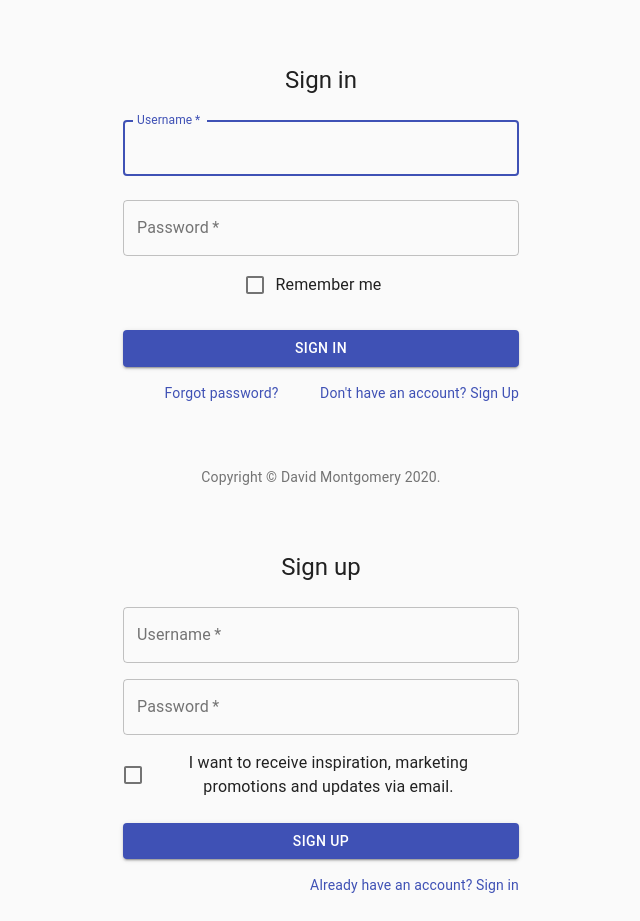
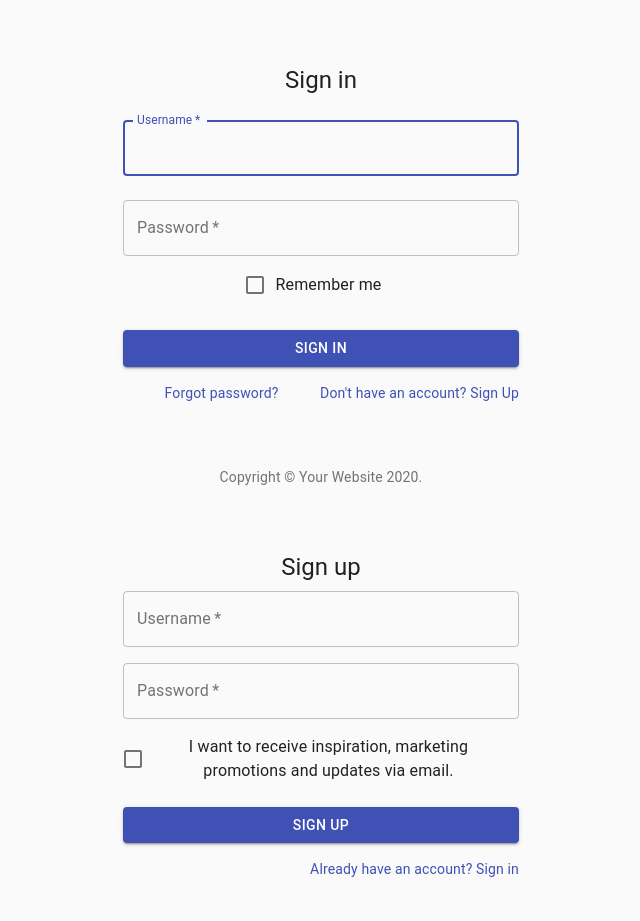
Before and after one commit to dthemg/react-login2, a React (Create React App) app in the folder frontend/: page / in a window 1280 px wide. Shown: the top 921 px of the page, without its empty margins (319-959 px from the left). Built offline with nearby package versions, Linux system fonts and the light colour scheme; no server answers.

Commit message:
Signup/Signin shared content moved to own file

```diff
--- /dev/null
+++ b/frontend/src/components/_formComponents.js
@@ -0,0 +1,37 @@
+import React from 'react';
+import Link from '@material-ui/core/Link';
+import Typography from '@material-ui/core/Typography';
+import { makeStyles } from '@material-ui/core/styles';
+
+export const useStyles = makeStyles((theme) => ({
+  paper: {
+    marginTop: theme.spacing(8),
+    display: 'flex',
+    flexDirection: 'column',
+    alignItems: 'center',
+  },
+  avatar: {
+    margin: theme.spacing(1),
+    backgroundColor: theme.palette.secondary.main,
+  },
+  form: {
+    width: '100%', // Fix IE 11 issue.
+    marginTop: theme.spacing(1),
+  },
+  submit: {
+    margin: theme.spacing(3, 0, 2),
+  },
+}));
+
+export function Copyright() {
+  return (
+    <Typography variant="body2" color="textSecondary" align="center">
+      {'Copyright © '}
+      <Link color="inherit" href="https://material-ui.com/">
+        Your Website
+      </Link>{' '}
+      {new Date().getFullYear()}
+      {'.'}
+    </Typography>
+  );
+}
--- a/frontend/src/components/signInComponent.js
+++ b/frontend/src/components/signInComponent.js
@@ -1,6 +1,4 @@
 import React from 'react';
-import { useForm } from 'react-hook-form';
-
 import Button from '@material-ui/core/Button';
 import CssBaseline from '@material-ui/core/CssBaseline';
 import TextField from '@material-ui/core/TextField';
@@ -10,41 +8,12 @@ import Link from '@material-ui/core/Link';
 import Grid from '@material-ui/core/Grid';
 import Box from '@material-ui/core/Box';
 import Typography from '@material-ui/core/Typography';
-import { makeStyles } from '@material-ui/core/styles';
+
 import Container from '@material-ui/core/Container';
 
-function Copyright() {
-  return (
-    <Typography variant="body2" color="textSecondary" align="center">
-      {'Copyright © '}
-      <Link color="inherit" href="https://material-ui.com/">
-        David Montgomery
-      </Link>{' '}
-      {new Date().getFullYear()}
-      {'.'}
-    </Typography>
-  );
-}
+import { useForm } from 'react-hook-form';
+import { Copyright, useStyles } from './_formComponents';
 
-const useStyles = makeStyles((theme) => ({
-  paper: {
-    marginTop: theme.spacing(8),
-    display: 'flex',
-    flexDirection: 'column',
-    alignItems: 'center',
-  },
-  avatar: {
-    margin: theme.spacing(1),
-    backgroundColor: theme.palette.secondary.main,
-  },
-  form: {
-    width: '100%', // Fix IE 11 issue.
-    marginTop: theme.spacing(1),
-  },
-  submit: {
-    margin: theme.spacing(3, 0, 2),
-  },
-}));
 
 export default function SignIn() {
   const classes = useStyles();
--- a/frontend/src/components/signUpComponent.js
+++ b/frontend/src/components/signUpComponent.js
@@ -1,6 +1,4 @@
 import React from 'react';
-import { useForm } from 'react-hook-form';
-
 import Button from '@material-ui/core/Button';
 import CssBaseline from '@material-ui/core/CssBaseline';
 import TextField from '@material-ui/core/TextField';
@@ -10,41 +8,11 @@ import Link from '@material-ui/core/Link';
 import Grid from '@material-ui/core/Grid';
 import Box from '@material-ui/core/Box';
 import Typography from '@material-ui/core/Typography';
-import { makeStyles } from '@material-ui/core/styles';
 import Container from '@material-ui/core/Container';
 
-function Copyright() {
-  return (
-    <Typography variant="body2" color="textSecondary" align="center">
-      {'Copyright © '}
-      <Link color="inherit" href="https://material-ui.com/">
-        Your Website
-      </Link>{' '}
-      {new Date().getFullYear()}
-      {'.'}
-    </Typography>
-  );
-}
+import { Copyright, useStyles } from './_formComponents';
+import { useForm } from 'react-hook-form';
 
-const useStyles = makeStyles((theme) => ({
-  paper: {
-    marginTop: theme.spacing(8),
-    display: 'flex',
-    flexDirection: 'column',
-    alignItems: 'center',
-  },
-  avatar: {
-    margin: theme.spacing(1),
-    backgroundColor: theme.palette.secondary.main,
-  },
-  form: {
-    width: '100%', // Fix IE 11 issue.
-    marginTop: theme.spacing(3),
-  },
-  submit: {
-    margin: theme.spacing(3, 0, 2),
-  },
-}));
 
 export default function SignUp() {
   const classes = useStyles();
```
